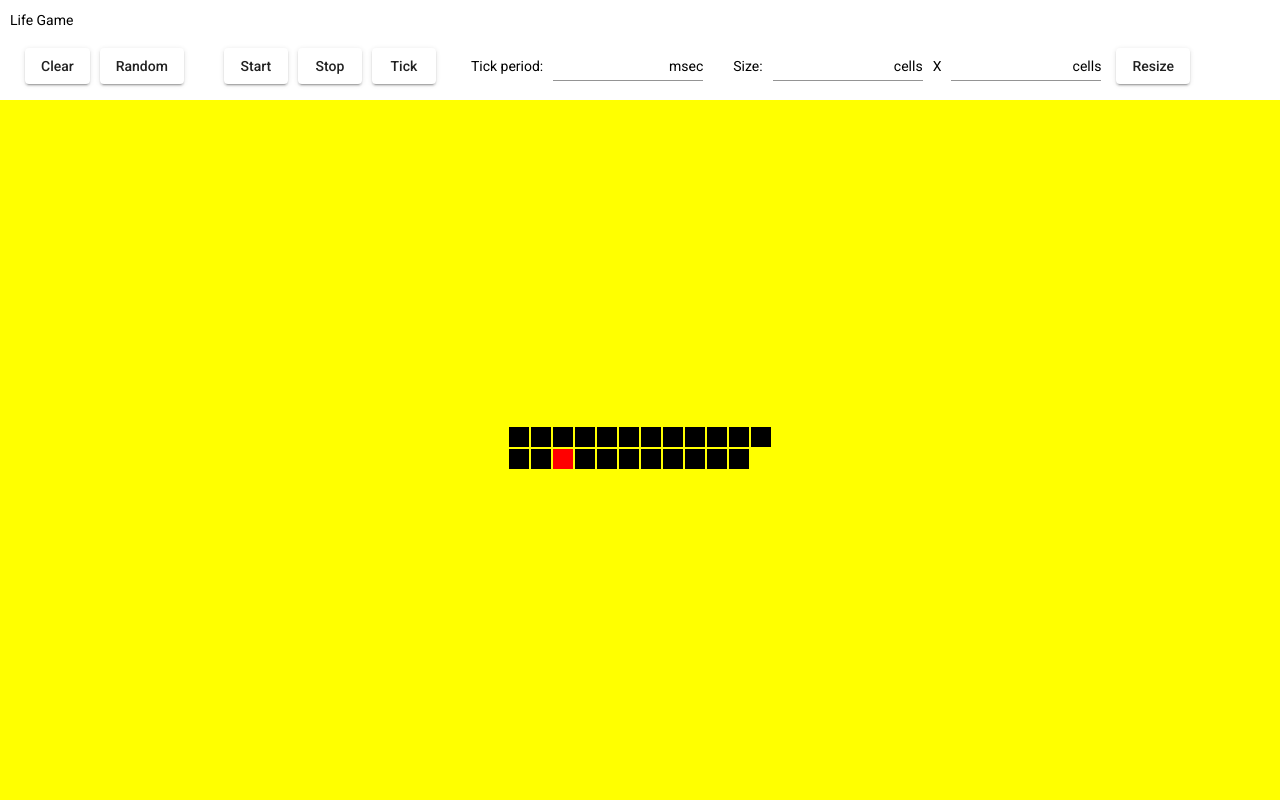
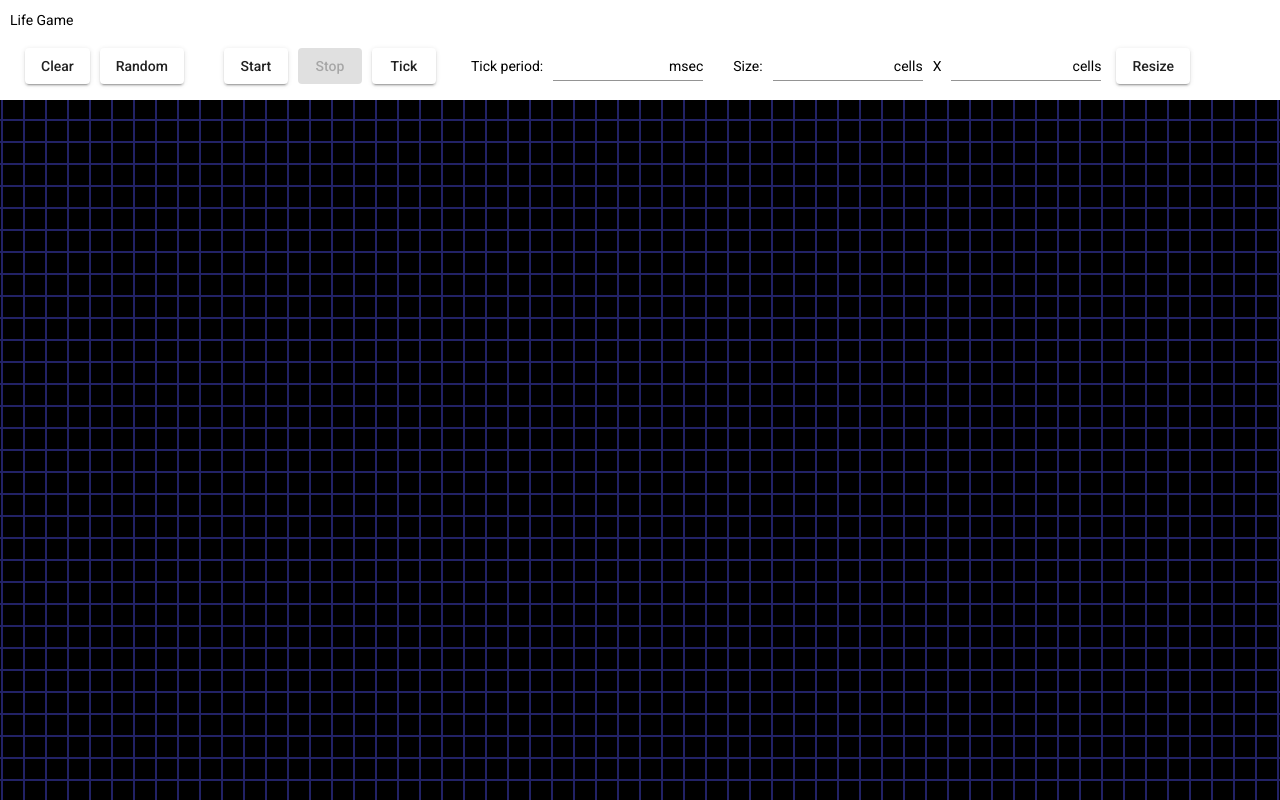
Before and after one commit to takuya-miyajima/life-game, an Angular app in the folder LifeGame/: page / in a window 1280 px wide. Built offline with nearby package versions, Linux system fonts and the light colour scheme.

Commit message:
Tick、Start、Stopは動くようになった

```diff
--- /dev/null
+++ b/LifeGame/src/app/entity/cell.ts
@@ -0,0 +1,20 @@
+/**
+ * Cell
+ */
+export class Cell {
+  position: {
+    x: number;
+    y: number;
+  };
+  alived: boolean;
+  neighbors: Cell[];
+
+  constructor(x: number, y: number, alived: boolean) {
+    this.position = {
+      x: x,
+      y: y
+    };
+    this.alived = alived;
+    this.neighbors = [];
+  }
+}
--- a/LifeGame/src/app/life-game/life-game.component.html
+++ b/LifeGame/src/app/life-game/life-game.component.html
@@ -5,9 +5,9 @@
     <button mat-raised-button class="component">Random</button>
   </span>
   <span class="componentGroup">
-    <button mat-raised-button class="component">Start</button>
-    <button mat-raised-button class="component">Stop</button>
-    <button mat-raised-button class="component">Tick</button>
+    <button mat-raised-button class="component" (click)="start()" [disabled]="this.timerObj">Start</button>
+    <button mat-raised-button class="component" (click)="stop()" [disabled]="!this.timerObj">Stop</button>
+    <button mat-raised-button class="component" (click)="tick()">Tick</button>
   </span>
   <span class="componentGroup">
     <span>Tick period:</span>
@@ -38,33 +38,8 @@
 
 <div id="contents" class="contentsArea">
   <div class="fieldsArea">
-    <div class="cellRow">
-      <div class="cell"></div>
-      <div class="cell"></div>
-      <div class="cell"></div>
-      <div class="cell"></div>
-      <div class="cell"></div>
-      <div class="cell"></div>
-      <div class="cell"></div>
-      <div class="cell"></div>
-      <div class="cell"></div>
-      <div class="cell"></div>
-      <div class="cell"></div>
-      <div class="cell"></div>
+    <div class="cellRow" *ngFor="let row of cells">
+      <div class="cell" *ngFor="let cell of row" [ngClass]="{on: cell.alived}" (click)="toggleCell(cell)"></div>
     </div>
-    <div style="display:inline-flex">
-      <div class="cell"></div>
-      <div class="cell"></div>
-      <div class="cell on"></div>
-      <div class="cell"></div>
-      <div class="cell"></div>
-      <div class="cell"></div>
-      <div class="cell"></div>
-      <div class="cell"></div>
-      <div class="cell"></div>
-      <div class="cell"></div>
-      <div class="cell"></div>
-    </div>
-
   </div>
 </div>
--- a/LifeGame/src/app/life-game/life-game.component.scss
+++ b/LifeGame/src/app/life-game/life-game.component.scss
@@ -11,7 +11,7 @@
 
 .contentsArea {
   align-items: center;
-  background-color: yellow;
+  background-color: #222266;
   display: flex;
   height: calc(100% - 20px);
   justify-content: center;
@@ -49,4 +49,5 @@
 
 .cellRow {
   height: 22px;
+  white-space: nowrap;
 }
--- a/LifeGame/src/app/life-game/life-game.component.ts
+++ b/LifeGame/src/app/life-game/life-game.component.ts
@@ -1,5 +1,17 @@
 import { Component, OnInit } from '@angular/core';
+import { Cell } from '../entity/cell';
+import { timer, interval, Observable, Subscription } from 'rxjs';
 
+const NEIGHBOURS = [
+  { x: -1, y: -1 },
+  { x: -1, y: 0 },
+  { x: -1, y: 1 },
+  { x: 0, y: -1 },
+  { x: 0, y: 1 },
+  { x: 1, y: -1 },
+  { x: 1, y: 0 },
+  { x: 1, y: 1 }
+];
 @Component({
   selector: 'app-life-game',
   templateUrl: './life-game.component.html',
@@ -7,9 +19,101 @@ import { Component, OnInit } from '@angular/core';
 })
 export class LifeGameComponent implements OnInit {
 
+  cells: Cell[][];
+  size = {
+    width: 100,
+    height: 100
+  };
+  period = 100;
+
+  timerObj: Subscription;
+
   constructor() { }
 
   ngOnInit(): void {
+    this.cells = this.newCells();
+  }
+
+  /**
+   * 盤面初期化
+   */
+  newCells(): Cell[][] {
+    const cells = [];
+    for (let rowCount = 0; rowCount < this.size.height; rowCount++) {
+      const cellRow = [];
+      for (let colCount = 0; colCount < this.size.width; colCount++) {
+        const cell = new Cell(colCount, rowCount, false);
+        cellRow.push(cell);
+      }
+      cells.push(cellRow);
+    }
+    // neighborの設定
+    for (let rowCount = 0; rowCount < this.size.height; rowCount++) {
+      const cellRow = cells[rowCount];
+      for (let colCount = 0; colCount < this.size.width; colCount++) {
+        const cell = cellRow[colCount];
+
+        NEIGHBOURS.forEach(diff => {
+          if (0 <= rowCount + diff.y && rowCount + diff.y < this.size.height && 0 <= colCount + diff.x && colCount + diff.x < this.size.width) {
+            cell.neighbors.push(cells[rowCount + diff.y][colCount + diff.x]);
+          }
+        });
+      }
+    }
+    return cells;
+  }
+
+  /**
+   * セルのON/OFF切り替え
+   * @param cell 切り替え対象セル
+   */
+  toggleCell(cell: Cell) {
+    cell.alived = !cell.alived;
+  }
+
+  /**
+   * 1ライフサイクル進める
+   */
+  tick() {
+    // Cellsのコピーを作成
+    const newCells = this.newCells();
+
+    // neighborを元に次のON/OFFを決定、設定する
+    for (let row = 0; row < this.size.height; row++) {
+      for (let col = 0; col < this.size.width; col++) {
+        newCells[row][col].alived = this.aliveInNextTick(this.cells[row][col]);
+      }
+    }
+
+    // 現在のCellsと置き換える
+    // const oldCells = this.cells;
+    this.cells = newCells;
+
+    // 古いcellsを破棄,,,は不要？（メモリリーク防止）
+  }
+
+  /**
+   * 次の世代でAlivedかどうかの判断。標準的なライフゲームのルールに従う。
+   * @param cell 対象セル
+   * @returns 近傍Aliveセルが3ならtrue、または自身がaliveで、近傍Aliveセルが2からtrue、それ以外はfalse
+   */
+  aliveInNextTick(cell: Cell): boolean {
+    if (!cell.neighbors) {
+      return false;
+    }
+    const aliveAmount = cell.neighbors.filter(neighbor => neighbor.alived).length;
+    return (aliveAmount === 3 || (cell.alived && aliveAmount === 2));
+  }
+
+  start() {
+    this.timerObj = interval(this.period).subscribe(_ => this.tick());
+  }
+
+  stop() {
+    if (this.timerObj) {
+      this.timerObj.unsubscribe();
+      this.timerObj = null;
+    }
   }
 
 }
```
